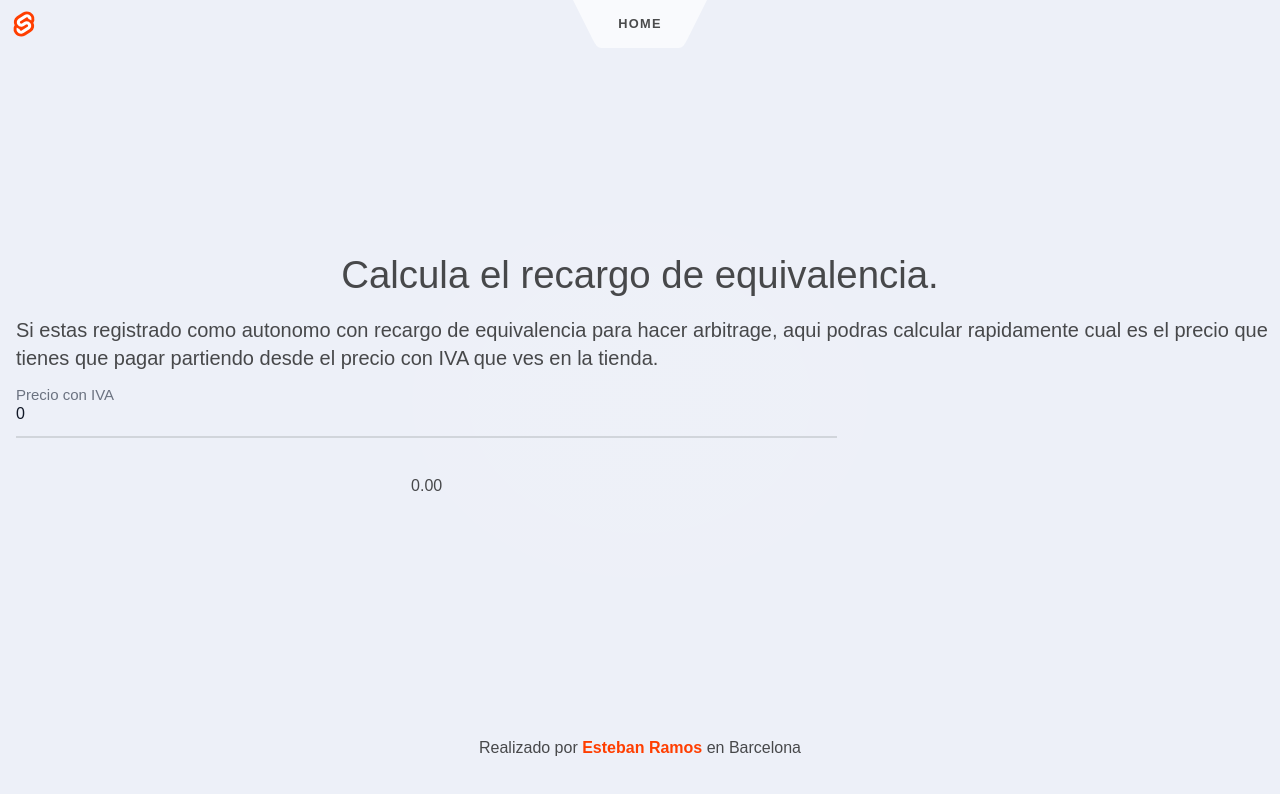
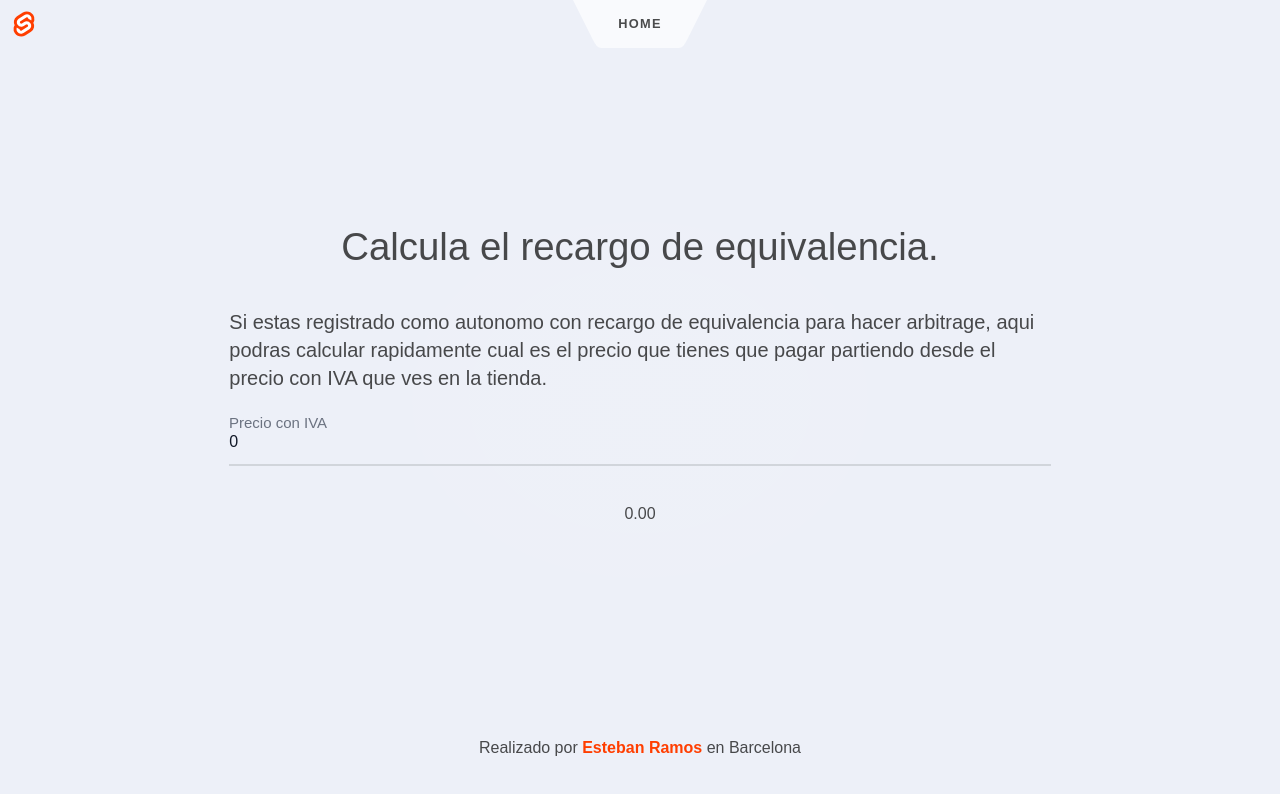
Before and after one commit to Swarleys/ahorrar-electricidad, a SvelteKit app: page /recargo-equivalencia in a window 1280 px wide. Shown: the top 794 px of the page. Built offline with nearby package versions, Linux system fonts and the light colour scheme.

Commit message:
Upgrading dependencies for svelte kit 2 and vite 5

```diff
--- a/src/routes/recargo-equivalencia/+page.svelte
+++ b/src/routes/recargo-equivalencia/+page.svelte
@@ -1,30 +1,30 @@
 <script lang="ts">
-	let priceWithVat = 0;
+	let priceWithVat = $state<number>(0);
 	const priceWithExtraVat = $derived((priceWithVat / 1.21) * 1.262);
 </script>
 
-<section class="m-6 mt-3 sm:m-auto md:min-w-[700px] lg:min-w-[976px]">
+<section class="m-6 mt-3 sm:m-auto md:min-w-[700px] lg:min-w-[976px] flex flex-col justify-center">
 	<h1 class="mb-3">Calcula el recargo de equivalencia.</h1>
-	<p class="mb-4 text-xl self-start mx-auto w-fit ml-4">
-		Si estas registrado como autonomo con recargo de equivalencia para hacer arbitrage, aqui podras
-		calcular rapidamente cual es el precio que tienes que pagar partiendo desde el precio con IVA
-		que ves en la tienda.
-	</p>
 	<div
 		class="flex flex-col justify-center items-center gap-3 mt-5 self-center w-full md:w-2/3 pr-4 pl-4"
 	>
+		<p class="mb-4 text-xl self-start w-fit">
+			Si estas registrado como autonomo con recargo de equivalencia para hacer arbitrage, aqui
+			podras calcular rapidamente cual es el precio que tienes que pagar partiendo desde el precio
+			con IVA que ves en la tienda.
+		</p>
 		<div class="relative z-0 mb-6 w-full group">
 			<input
 				type="number"
 				name="priceWithVat"
 				id="priceWithVat"
-                bind:value={priceWithVat}
+				bind:value={priceWithVat}
 				class="block py-2.5 px-0 w-full text-md text-gray-900 bg-transparent border-0 border-b-2 border-gray-300 appearance-none dark:border-gray-600 dark:focus:border-blue-500 focus:outline-none focus:ring-0 focus:border-blue-600 peer"
 				placeholder=""
 			/>
 			<label
 				for="priceWithVat"
-				class="absolute text-xl text-gray-500 pb-1 dark:text-gray-400 duration-300 transform -translate-y-6 scale-75 top-3 -z-10 origin-[0] peer-focus:left-0 peer-focus:text-blue-600 peer-focus:dark:text-blue-500 peer-placeholder-shown:scale-100 peer-placeholder-shown:translate-y-0  peer-focus:-translate-y-6"
+				class="absolute text-xl text-gray-500 pb-1 dark:text-gray-400 duration-300 transform -translate-y-6 scale-75 top-3 -z-10 origin-[0] peer-focus:left-0 peer-focus:text-blue-600 peer-focus:dark:text-blue-500 peer-placeholder-shown:scale-100 peer-placeholder-shown:translate-y-0 peer-focus:-translate-y-6"
 				>Precio con IVA</label
 			>
 		</div>
--- a/svelte.config.js
+++ b/svelte.config.js
@@ -1,14 +1,16 @@
 import adapter from '@sveltejs/adapter-auto';
-import { vitePreprocess } from '@sveltejs/kit/vite';
+import { vitePreprocess } from '@sveltejs/vite-plugin-svelte';
 
 /** @type {import('@sveltejs/kit').Config} */
 const config = {
 	kit: {
-		adapter: adapter()
+		adapter: adapter(),
+		alias: {
+			$data: 'src/lib/data',
+			$actions: 'src/Actions'
+		}
 	},
-	preprocess: [
-		vitePreprocess(),
-	],
+	preprocess: [vitePreprocess()],
 	compilerOptions: {
 		runes: true
 	}
```
Also changed, not shown: package.json (+18 -17 lines), tsconfig.json (+0 -7 lines), 1 other file (tests, documents, lock files or other folders).
